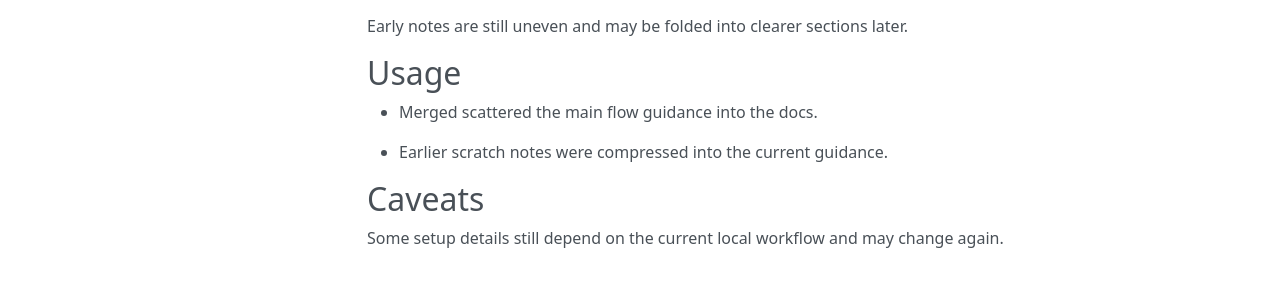
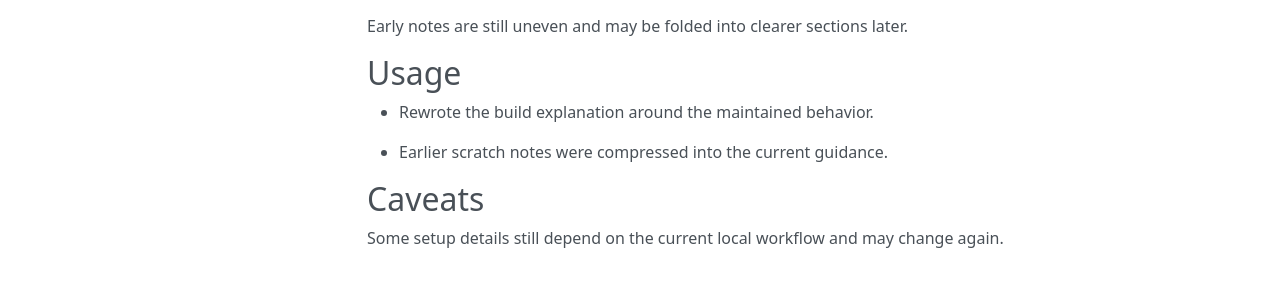
Before and after one commit to sebastianspicker/phyphox-arduino-classroom-kit, an MkDocs documentation site: the page built from docs/README.md, in a window 1280 px wide. Shown: the part 340-636 px from the top of the page. Built offline with MkDocs 1.6.1, drawn with Linux system fonts in a browser that asks for light colours; nearby versions of some CDN libraries.

```diff
--- a/docs/README.md
+++ b/docs/README.md
@@ -11,7 +11,7 @@
 Early notes are still uneven and may be folded into clearer sections later.
 
 ## Usage
-- Merged scattered the main flow guidance into the docs.
+- Rewrote the build explanation around the maintained behavior.
 
 - Earlier scratch notes were compressed into the current guidance.
 
```
Also changed, not shown: README.md (+3 -3 lines), docs/troubleshooting-notes-setup-cleanup.md (added, +11 -0 lines).
